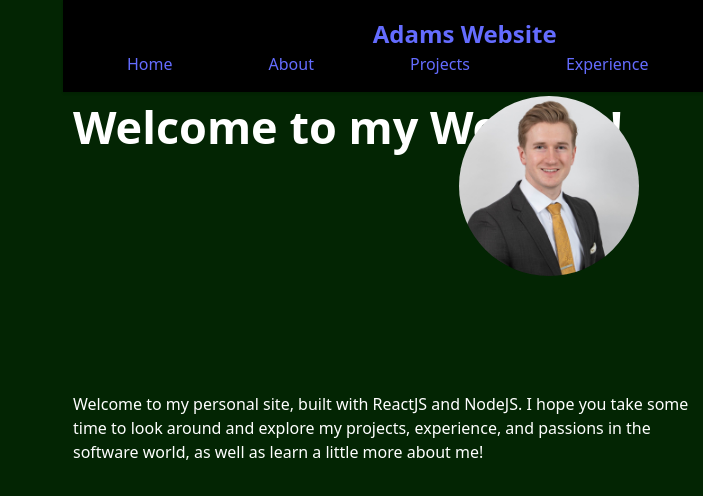
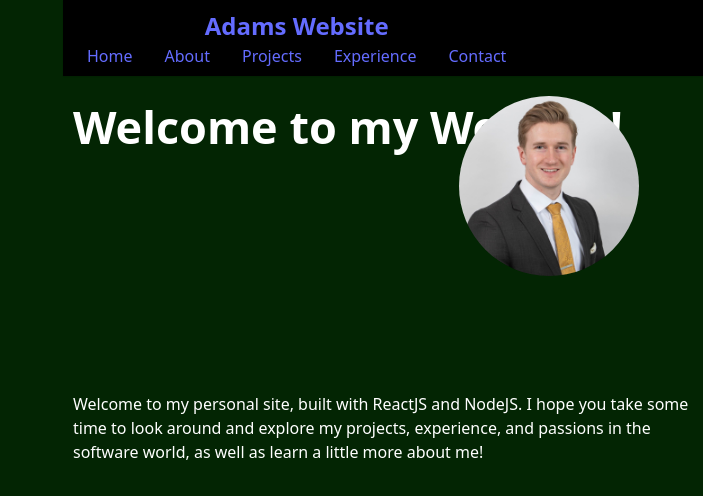
Before and after one commit to ajc32199/Personal-Website, a React (Vite) app: page / in a window 1280 px wide. Shown: the top 496 px of the page, without its empty margins (577-1280 px from the left). Built offline with nearby package versions, Linux system fonts and the light colour scheme.

Commit message:
changed nav bar width

```diff
--- a/src/App.jsx
+++ b/src/App.jsx
@@ -16,7 +16,7 @@ function App() {
       <main className="main-content">
         <Routes>
           <Route path="/" element={<Home />}></Route>
-          <Route path="#/about" element={<About />}></Route>
+          <Route path="/about" element={<About />}></Route>
           <Route path="/projects" element={<Projects />}></Route>
           <Route path="/contact" element={<Contact />}></Route>
           <Route path="/experience" element={<Experience />}></Route>
--- a/src/components/NavBar.jsx
+++ b/src/components/NavBar.jsx
@@ -1,10 +1,8 @@
 import React from 'react'
-import { Link } from 'react-router-dom'
 import '../css/NavBar.css'
 import Container from 'react-bootstrap/Container'
 import Nav from 'react-bootstrap/Nav'
 import Navbar from 'react-bootstrap/Navbar'
-import NavDropdown from 'react-bootstrap/NavDropdown'
 
 function NavBar() {
 
--- a/src/css/NavBar.css
+++ b/src/css/NavBar.css
@@ -1,13 +1,13 @@
 .navbar {
     background-color: #000000;
-    padding: 1rem 1rem;
+    padding: 0.5rem 0.5rem;
     display: flex;
     justify-content: space-between;
     align-items:end;
-    box-shadow: 0 2px 2px rgba(0, 0, 0, 0.1);
+    box-shadow: 0 1px 1px rgba(0, 0, 0, 0.1);
     position: fixed;
     top: 0;
-    width: 96%;
+    width: 100%;
     z-index: 1000; /* Ensure the navbar is above other content */
 }
 
@@ -24,7 +24,7 @@
 
 .nav-link {
     font-size: 1rem;
-    padding: 3rem 3rem;
+    padding: 1rem 1rem;
     border-radius: 5px;
     transition: background-color 0.2s;
 }
--- a/src/main.jsx
+++ b/src/main.jsx
@@ -1,6 +1,6 @@
 import { StrictMode } from "react";
 import { createRoot } from "react-dom/client";
-import { BrowserRouter, HashRouter } from "react-router-dom";
+import { BrowserRouter } from "react-router-dom";
 import "./index.css";
 import App from "./App.jsx";
 
```
